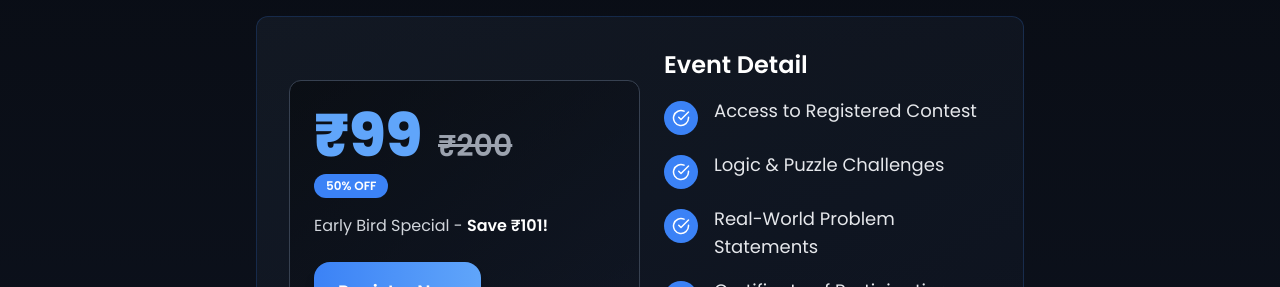
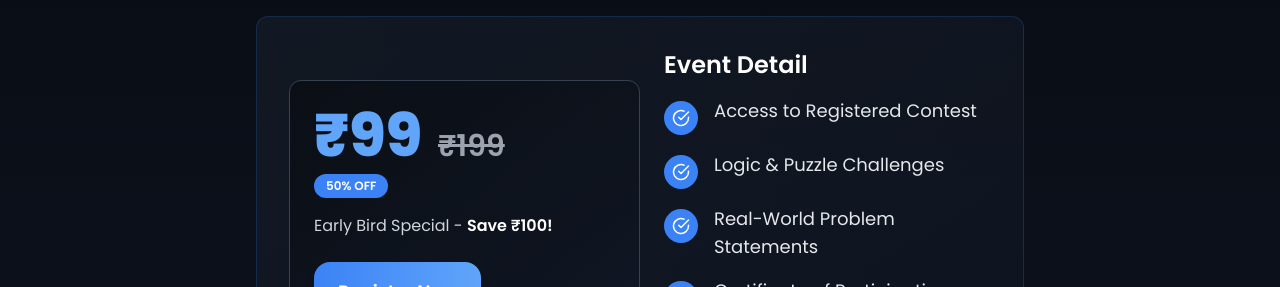
Before and after one commit to Gokulbharath/AlgoFest, a React (Vite) app: page / in a window 1280 px wide. Shown: the part 2300-2587 px from the top of the page. Built offline with nearby package versions, Linux system fonts and the light colour scheme.

Commit message:
update about section

```diff
--- a/src/components/About.tsx
+++ b/src/components/About.tsx
@@ -109,14 +109,14 @@ export default function About() {
                   <div>
                     <div className="flex items-baseline gap-4">
                       <span className="text-4xl md:text-6xl font-extrabold text-blue-400">₹99</span>
-                      <span className="text-2xl md:text-3xl font-semibold text-gray-400 line-through">₹200</span>
+                      <span className="text-2xl md:text-3xl font-semibold text-gray-400 line-through">₹199</span>
                     </div>
                     <div className="mt-2">
                       <span className="inline-block bg-blue-500 text-white text-xs font-semibold px-3 py-1 rounded-full">
                         50% OFF
                       </span>
                     </div>
-                    <p className="mt-4 text-gray-300">Early Bird Special - <span className="font-semibold text-white">Save ₹101!</span></p>
+                    <p className="mt-4 text-gray-300">Early Bird Special - <span className="font-semibold text-white">Save ₹100!</span></p>
                   </div>
                 </div>
 
```
